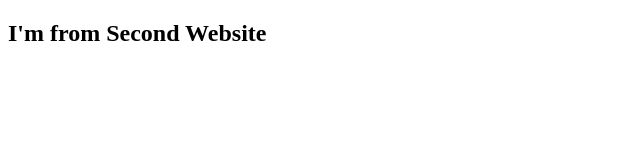
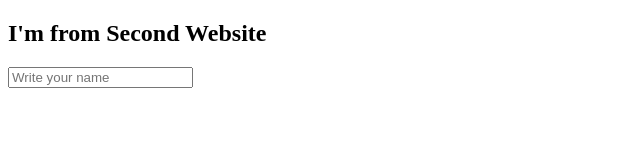
Before and after one commit to Rakibul-Hasan-Rifat/my-second-website, a plain HTML site: page index.html in a window 1280 px wide. Shown: the whole page, without its empty margins (0-640 px from the left). Drawn offline with Linux system fonts and the light colour scheme.

Commit message:
Second Website was changed second time

```diff
--- a/index.html
+++ b/index.html
@@ -7,5 +7,6 @@
 </head>
 <body>
     <h2>I'm from Second Website</h2>
+    <input type="text" placeholder="Write your name">
 </body>
 </html>
```
